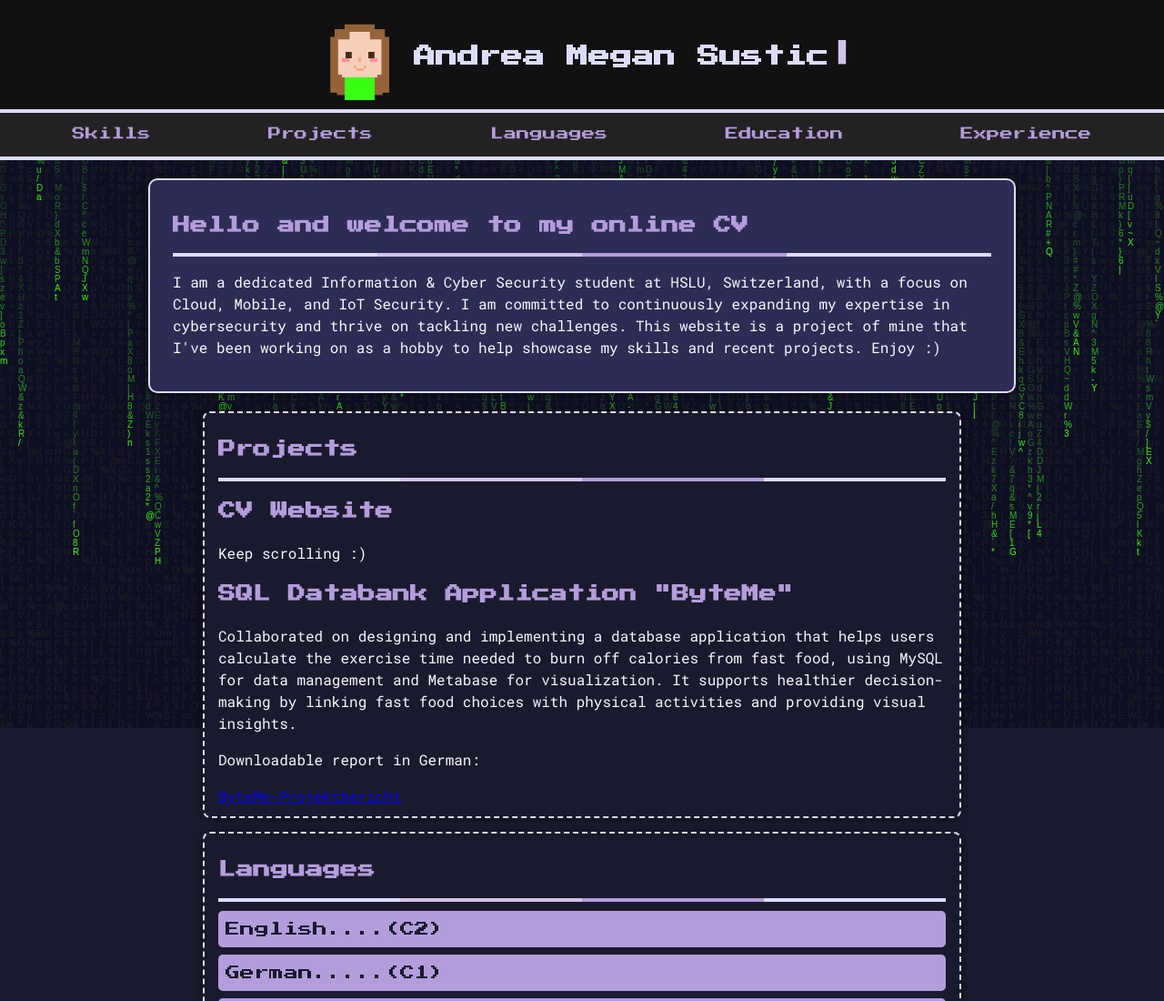
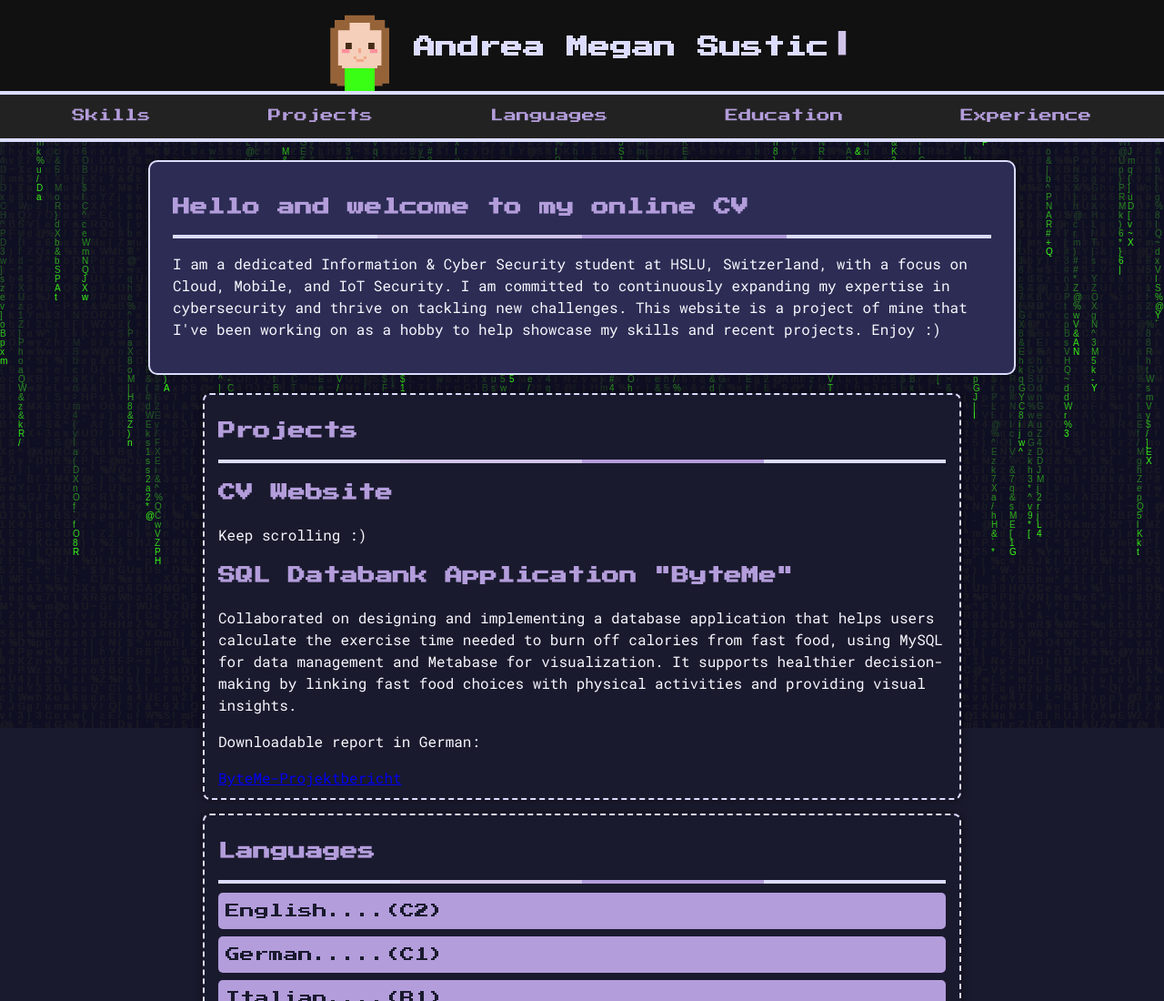
Before and after one commit to a-meg-s/a-meg-s.github.io, a plain HTML site: page index.html in a window 1280 px wide. Shown: the top 1100 px of the page at 91% size. Drawn offline with Linux system fonts and the light colour scheme.

Commit message:
Update resume.css

```diff
--- a/resume.css
+++ b/resume.css
@@ -6,7 +6,6 @@ body {
   margin: 0;
   padding: 0;
   line-height: 1.5;
-  cursor: url('img/cursor2.png'), auto;
 }
 
 /* Font styling for headings, navbar, and footer */
@@ -21,7 +20,7 @@ footer,
 }
 
 a {
-  cursor: url('img/cursor1.png'), pointer;
+  cursor: pointer;
 }
 
 .blinking-cursor {
@@ -45,7 +44,7 @@ header {
   display: flex;
   justify-content: space-between;
   align-items: center;
-  padding: 10px 20px; /* Reduced padding for less empty space */
+  padding: 0 20px; /* Reduced padding for less empty space */
   background-color: #111; /* Dark background */
   border-bottom: 4px solid #dcdcff; /* Neon purple border */
   flex-wrap: wrap;
```
